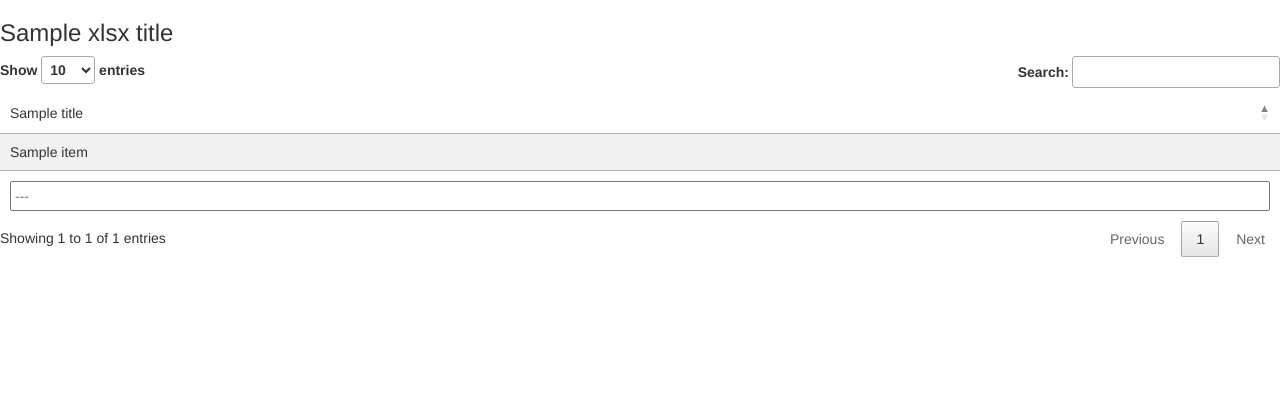
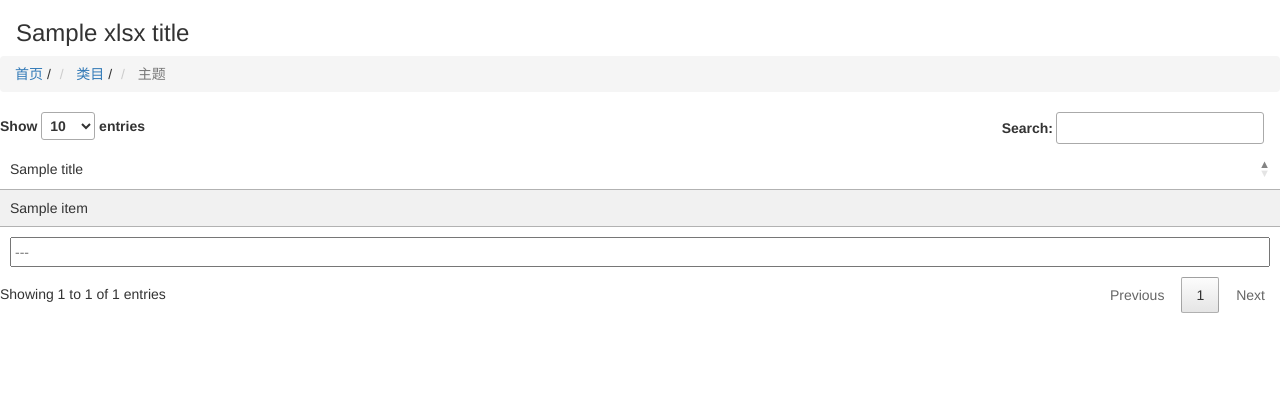
Before and after one commit to bukun/gorna, a Python web app: template gorna/templates/datable.jinja2 in a window 1280 px wide. Shown: the part 52-472 px from the top of the page. Run offline with Jinja, Linux system fonts and the light colour scheme; the template is opened without the code that fills it: most values are stand-ins (such as "Sample title", 1, 10 or a date in 2020); some libraries are stand-ins or nearby versions.

Commit message:
add style

```diff
--- a/gorna/templates/datable.jinja2
+++ b/gorna/templates/datable.jinja2
@@ -10,8 +10,22 @@
     {#				</div>#}
     {##}
 
-    <h3>{{ xlsx_title }}</h3>
-
+    <h3 style=" text-indent: 16px;">{{ xlsx_title }} </h3>
+            <div class="row-fluid">
+		<div class="span12">
+			<ul class="breadcrumb">
+				<li>
+					<a href="#">首页</a> <span class="divider">/</span>
+				</li>
+				<li>
+					<a href="#">类目</a> <span class="divider">/</span>
+				</li>
+				<li class="active">
+					主题
+				</li>
+			</ul>
+		</div>
+	</div>
 
     <table id="example" class="display" style="width:100%">
         <thead>
--- a/gorna/templates/dava_layout.jinja2
+++ b/gorna/templates/dava_layout.jinja2
@@ -30,14 +30,15 @@
     <script type="text/javascript" language="javascript"
             src="{{ request.static_url('gorna:static/echarts.min.js') }}"></script>
 
-        <script src="{{ request.static_url('gorna:static/china.js') }}"></script>
-
+    <script src="{{ request.static_url('gorna:static/china.js') }}"></script>
     <style type="text/css">
+        #example_filter input{ margin-right: 16px;}
         tfoot input {
             width: 100%;
             padding: 3px;
             box-sizing: border-box;
         }
+
     </style>
 
     <script>
@@ -200,9 +201,10 @@
 </nav>
 
 
-                {% block content %}
-                    <p>No content</p>
-                {% endblock content %}
+
+{% block content %}
+    <p>No content</p>
+{% endblock content %}
 
 
 
--- a/gorna/templates/view.jinja2
+++ b/gorna/templates/view.jinja2
@@ -7,7 +7,7 @@
 <p>{{ content|safe }}</p>
 <p>
 <a href="{{ edit_url }}">
-    Edit this page
+    <i class="icon-edit"></i> Edit this page
 </a>
 </p>
 <p>
```
